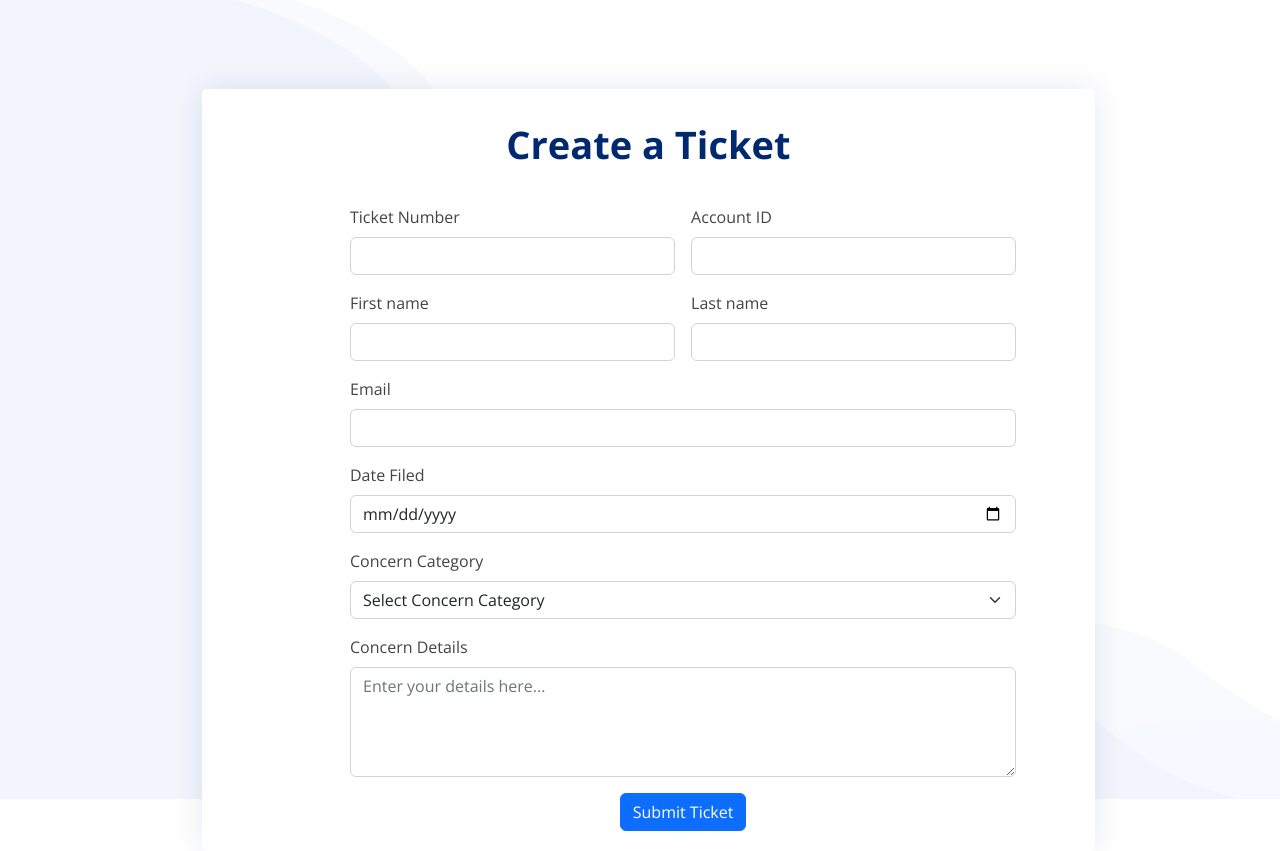
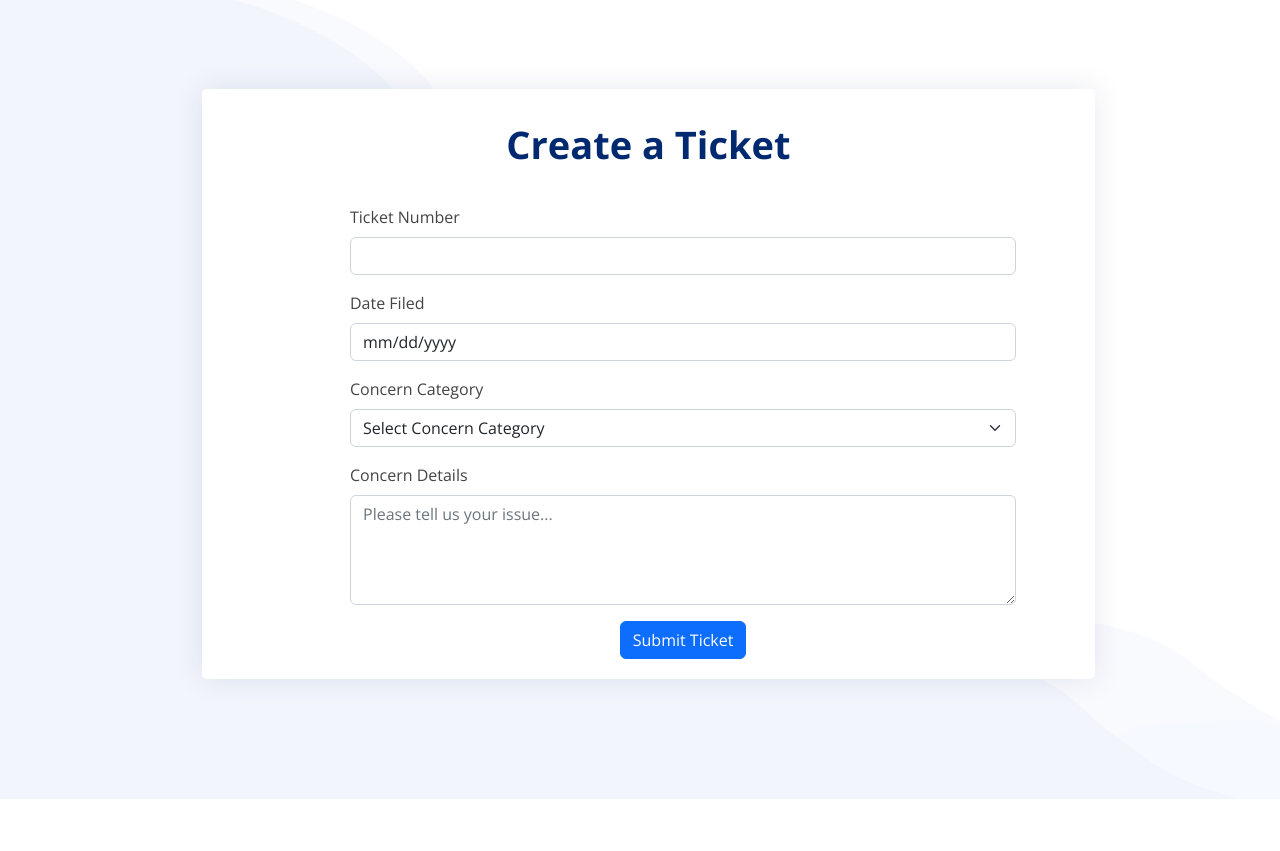
Before and after one commit to jmbnscs/bms-customer, a PHP site: page /gstech_api/public/views/ticket.php in a window 1280 px wide. Shown: the part 330-1181 px from the top of the page. After the commit the page ends 1129 px from the top, so only its background shows below. Run offline with PHP 8.4, Linux system fonts and the light colour scheme; some libraries are stand-ins or nearby versions.

Commit message:
Updated ticket page and account modals.

```diff
--- a/public/js/home.js
+++ b/public/js/home.js
@@ -0,0 +1,4 @@
+// On Boot Load
+$(document).ready(function () {
+    isDefault();
+});
--- a/public/js/main.js
+++ b/public/js/main.js
@@ -57,6 +57,16 @@
     var month = ["January", "February", "March", "April", "May", "June",
     "July", "August", "September", "October", "November", "December"][temp.getMonth()];
     return month + ' ' + temp.getDate() + ', ' + temp.getFullYear();
+}
+
+async function getAdminData(admin_id) {
+    let url = DIR_API + 'admin/read_single.php?admin_id=' + admin_id;
+    try {
+        let res = await fetch(url);
+        return await res.json();
+    } catch (error) {
+        console.log(error);
+    }
 }
 
 // Display Default Data
--- a/public/js/profile.js
+++ b/public/js/profile.js
@@ -1,4 +1,5 @@
 $(document).ready( () => {
+    isDefault();
     setSettingsPage();
 });
 
--- a/public/js/ticket.js
+++ b/public/js/ticket.js
@@ -1,11 +1,16 @@
 // On Boot Load
 $(document).ready(function () {
-    // isDefault();
+    isDefault();
 
     // if (sessionStorage.getItem('error_message') == "You don't have access to this page.") {
     //     setToastrArgs(sessionStorage.getItem('error_message'), "Error");
     //     sessionStorage.setItem('error_message', null);
     // }
+    if (sessionStorage.getItem("save_message") == "Ticket Created Successfully.") {
+        toastr.success(sessionStorage.getItem("save_message"));
+        sessionStorage.removeItem("save_message");
+    }
+
     setDefaultSetting();
 });
 
@@ -18,6 +23,7 @@
     // $('#customer-name').text(customer_name);
 
     setTicketHistory();
+    setCreateTicket();
 }
 
 async function setTicketHistory() {
@@ -28,12 +34,9 @@
         var tag;
         let concern = await getConcernCategory(content[i].concern_id);
         let status = await getStatusName('ticket_status', content[i].ticket_status_id);
-        if (status.status_name == "RESOLVED") {
-            tag = 'bg-success';
-        }
-        else {
-            tag = 'bg-danger';
-        }
+
+        tag = (status.status_name == "RESOLVED") ? 'bg-success' : (status.status_name == "PENDING") ? 'bg-warning' : 'bg-danger';
+
         t.row.add($(`
             <tr>
                 <th scope="row">${content[i].ticket_num}</th>
@@ -47,7 +50,7 @@
         `)).draw(false);
     }
 
-    setViewModal('view-ticket')
+    setViewModal('view-ticket');
 }
 
 // Set View Modal
@@ -64,7 +67,7 @@
             let status = await getStatusName('ticket_status', data.ticket_status_id);
             let category = await getConcernCategory(data.concern_id);
             let admin = await getAdminData(data.admin_id);
-            (data.ticket_status_id == 3) ? setTagElement('ticket_status', 1) : setTagElement('ticket_status', 2);
+            (data.ticket_status_id == 3) ? setTagElement('ticket_status', 1) : (data.ticket_status_id == 2) ? setTagElement('ticket_status', 2) : setTagElement('ticket_status', 3);
             id = [
                 '#ticket_num',
                 '#concern_category',
@@ -80,8 +83,8 @@
                 category.concern_category,
                 data.concern_details,
                 formatDateString(data.date_filed),
-                (data.resolution_details == null) ? 'N/A' : data.resolution_details,
-                (data.date_resolved == null) ? 'N/A' : formatDateString(data.date_resolved),
+                (data.resolution_details == null || data.resolution_details == "") ? 'N/A' : data.resolution_details,
+                (data.date_resolved == null || data.date_resolved == "0000-00-00") ? 'N/A' : formatDateString(data.date_resolved),
                 (data.admin_id == null) ? 'N/A' : admin.first_name + ' ' + admin.last_name,
                 status.status_name
             ];
@@ -92,9 +95,10 @@
         function setTagElement(id, status) {
             document.getElementById(id).classList.add('text-white');
             document.getElementById(id).classList.remove('bg-danger');
+            document.getElementById(id).classList.remove('bg-warning');
             document.getElementById(id).classList.remove('bg-success');
 
-            (status == 1) ? document.getElementById(id).classList.add('bg-success') : document.getElementById(id).classList.add('bg-danger');
+            (status == 1) ? document.getElementById(id).classList.add('bg-success') : (status == 2) ? document.getElementById(id).classList.add('bg-warning') : document.getElementById(id).classList.add('bg-danger');
         }
 
         function setContent () {
@@ -103,6 +107,131 @@
             }
         }
     });
+}
+
+async function generateTicketNum() {
+    let url = DIR_API + 'ticket/read.php';
+    try {
+        let res = await fetch(url);
+        response = await res.json();
+
+        let unique = false;
+        while(unique == false) {
+            let checker = 0;
+            let rand_num = "TN" + Math.round(Math.random() * 999999);
+            for(let i = 0; i < response.length; i++) {
+                if(rand_num == response[i]['ticket_num']) {
+                    checker++;
+                }
+            }
+            if (checker == 0) {
+                unique = true;
+                return rand_num;
+            }
+        }
+    } catch (error) {
+        console.log(error);
+    }
+}
+
+function setCreateTicket () {
+    const create_ticket = document.getElementById('create-ticket');
+
+    // Set Default Values
+    setDefaultFormValues();
+    setAddDropdown();
+
+    // Form Submits -- onclick Triggers
+    create_ticket.onsubmit = (e) => {
+        e.preventDefault();
+        createTicket();
+    };
+}
+
+async function createTicket() {
+    const ticket_num = $('#ticket_num_create').val();
+    const concern_id = $('#concern_id_create').val();
+    const concern_details = $('#concern_details_create').val();
+
+    const date_filed = generateDateString();
+    const user_level = (concern_id == 1 || concern_id == 2) ? 3 : 5;
+
+    let url = DIR_API + 'ticket/create.php';
+    const createTicketResponse = await fetch(url, {
+        method : 'POST',
+        headers : {
+            'Content-Type' : 'application/json'
+        },
+        body : JSON.stringify({
+            'concern_id' : concern_id,
+            'concern_details' : concern_details,
+            'date_filed' : date_filed,
+            'ticket_status_id' : 1,
+            'account_id' : account_id,
+            'ticket_num' : ticket_num,
+            'user_level' : user_level
+        })
+    });
+
+    const ticket_content = await createTicketResponse.json();
+
+    if (ticket_content.message == 'Ticket Created') {
+        sessionStorage.setItem('save_message', "Ticket Created Successfully.");
+        window.location.reload();
+    }
+    else {
+        toastr.error("Ticket was not created. " + ticket_content.message + ". Please try again.");
+        setTimeout(function(){
+            window.location.reload();
+         }, 2000);
+    }
+}
+
+function generateDateString() {
+    var today = new Date();
+    var dd = String(today.getDate()).padStart(2, '0');
+    var mm = String(today.getMonth() + 1).padStart(2, '0');
+    var yyyy = today.getFullYear();
+    today = yyyy + '-' + mm + '-' + dd;
+    return today;
+}
+
+function setDefaultFormValues() {
+    const getTicketNum = async () => {
+        const result = await generateTicketNum();
+        return result;
+    }
+
+    getTicketNum().then(result => {
+        $("#ticket_num_create").attr("value", result);
+    });
+
+    const getDateToday = async () => {
+        const result = generateDateString();
+        return result;
+    }
+
+    getDateToday().then(result => {
+        $("#date_filed_create").attr("value", result);
+    });
+}
+
+async function setAddDropdown() {
+    const concern = await displayConcerns();
+    for (var i = 0; i < concern.length; i++) {
+        var opt = `<option value='${concern[i].concern_id}'>${concern[i].concern_category}</option>`;
+        $("#concern_id_create").append(opt);
+    }
+}
+
+async function displayConcerns() {
+    let url = DIR_API + 'concerns/read.php';
+    try {
+        let res = await fetch(url);
+        return await res.json();
+    } catch (error) {
+        console.log(error);
+    }
 }
 
 async function getCustomerData() {
--- a/public/views/account.php
+++ b/public/views/account.php
@@ -298,7 +298,7 @@
 
               <div class="row mb-3">
                 <label for="prorate_status" class="col-sm-4 col-form-label">Status</label>
-                <div class="col-sm-3">
+                <div class="col-sm-4">
                   <input type="text" class="form-control text-center " id="prorate_status" value="" readonly>
                 </div>
               </div>
--- a/public/views/ticket.php
+++ b/public/views/ticket.php
@@ -137,50 +137,27 @@
             <p class="text-center">Create a Ticket</p>
           </header>
 
-          <form class="ticket-form row g-3">
-            <div class="col-md-6">
-              <label for="validationTicket" class="form-label">Ticket Number</label>
-              <input type="text" class="form-control" id="validationTicket" readonly>
-            </div>
-
-            <div class="col-md-6">
-              <label for="account_id" class="form-label">Account ID</label>
-                <input type="text" class="form-control">
-            </div>
-
-            <div class="col-md-6">
-              <label for="validationDefault01" class="form-label">First name</label>
-              <input type="text" class="form-control" id="validationDefault01" required>
-            </div>
-
-            <div class="col-md-6">
-              <label for="validationDefault02" class="form-label">Last name</label>
-              <input type="text" class="form-control" id="validationDefault02" required>
+          <form class="ticket-form row g-3" id="create-ticket">
+            <div class="row-4">
+              <label for="ticket_num_create" class="form-label">Ticket Number</label>
+              <input type="text" class="form-control" id="ticket_num_create" readonly>
             </div>
 
             <div class="row-4">
-              <label for="validationDefaultEmail" class="form-label">Email</label>
-              <div class="input-group">
-                <input type="text" class="form-control" id="validationDefaultEmail"  aria-describedby="inputGroupPrepend2" required>
-              </div>
-            </div>
-
-            <div class="row-4">
-              <label for="date_filed" class="form-label">Date Filed</label>
-                <input type="date" class="form-control" >
+              <label for="date_filed_create" class="form-label">Date Filed</label>
+                <input type="date" class="form-control" id="date_filed_create" readonly>
             </div>
 
             <div class="row-g-3">
-              <label for="validationDefault04" class="form-label">Concern Category</label>
-                <select class="form-select" id="validationDefault04" required>
+              <label for="concern_id_create" class="form-label">Concern Category</label>
+                <select class="form-select" id="concern_id_create" required>
                   <option selected disabled value="">Select Concern Category</option>
-                  <option>...</option>
                 </select>
             </div>
 
             <div class="row-md-4">
-              <label for="validationDefault05" class="form-label">Concern Details</label>
-              <textarea class="form-control" id="validationTextarea" rows="4" placeholder="Enter your details here..." required></textarea>
+              <label for="concern_details_create" class="form-label">Concern Details</label>
+              <textarea class="form-control" id="concern_details_create" rows="4" placeholder="Please tell us your issue..." required></textarea>
             </div>
 
             <div class="text-center">
```
Also changed, not shown: public/js/account.js (+24 -14 lines).
